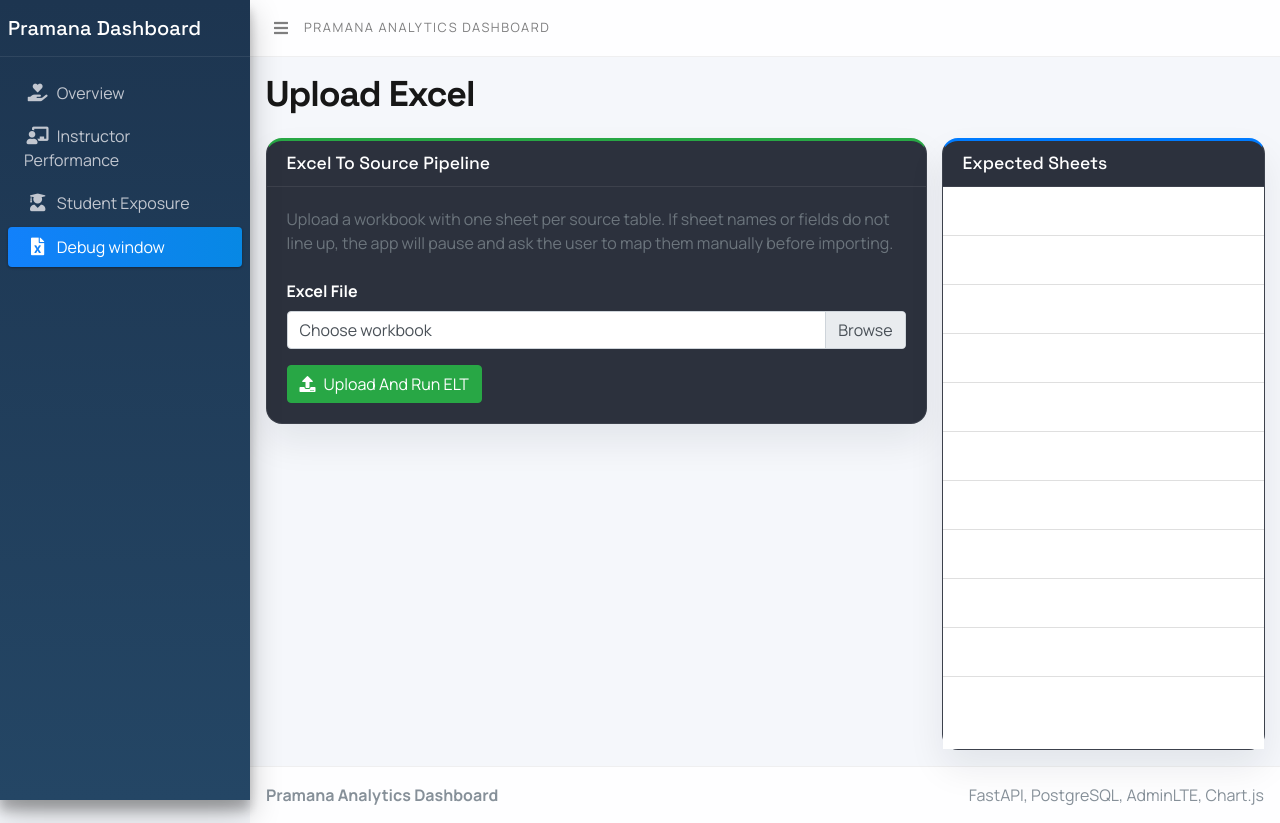
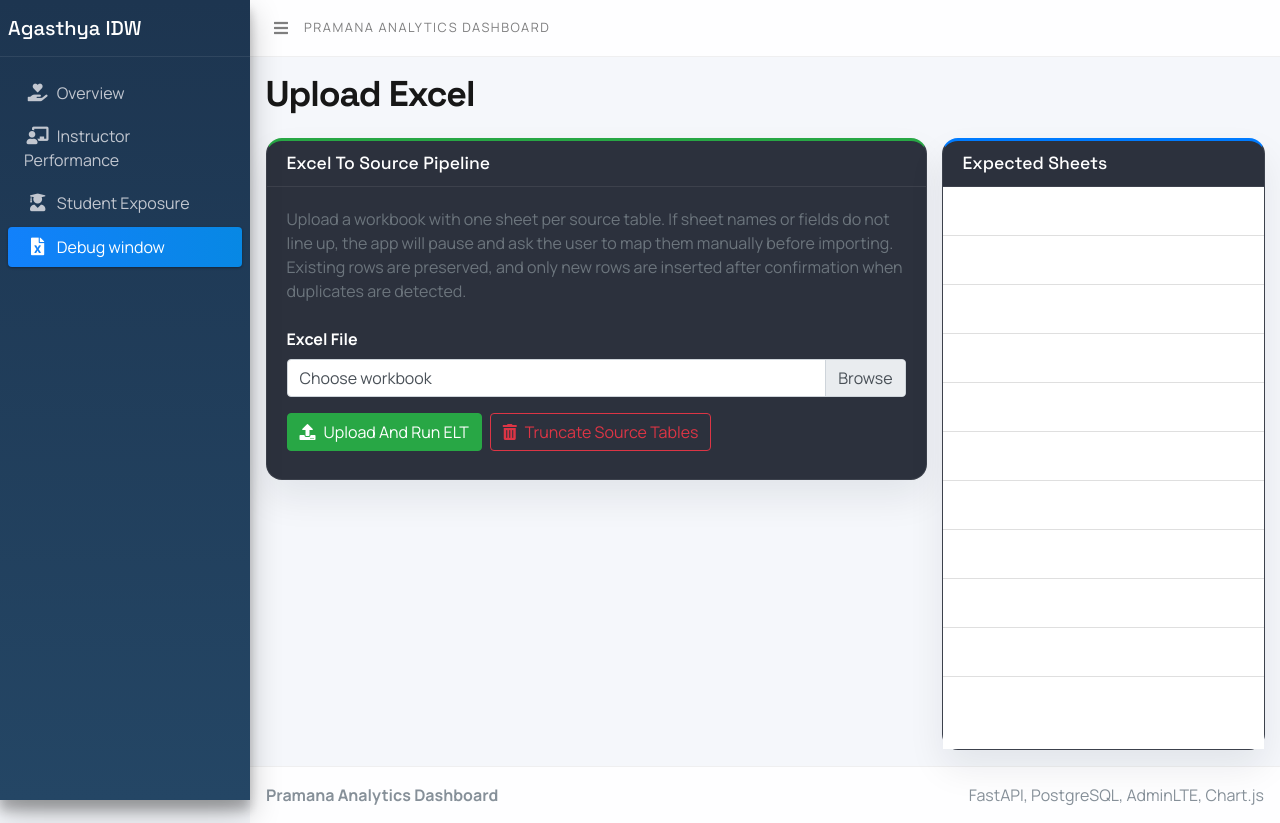
Before and after one commit to Shashwath-K/idw_preview, a FastAPI app: page /upload in a window 1280 px wide. Run offline with FastAPI, Linux system fonts and the light colour scheme; data that the repository does not hold is empty; some libraries are stand-ins or nearby versions.

Commit message:
CI-03: Frontend wrapper layout updated

```diff
--- a/frontend/templates/layout.html
+++ b/frontend/templates/layout.html
@@ -24,7 +24,7 @@
 
     <aside class="main-sidebar sidebar-dark-primary elevation-4">
         <a href="/" class="brand-link">
-            <span class="brand-text font-weight-light">Pramana Dashboard</span>
+            <span class="brand-text font-weight-light">Agasthya IDW</span>
         </a>
         <div class="sidebar">
             <nav class="mt-3">
--- a/frontend/templates/upload.html
+++ b/frontend/templates/upload.html
@@ -10,11 +10,12 @@
             <div class="card-body">
                 <p class="text-muted mb-4">
                     Upload a workbook with one sheet per source table. If sheet names or fields do not line up,
-                    the app will pause and ask the user to map them manually before importing.
+                    the app will pause and ask the user to map them manually before importing. Existing rows are preserved, and only new rows are inserted after confirmation when duplicates are detected.
                 </p>
 
                 <form id="uploadForm" enctype="multipart/form-data">
                     <input id="mappingJson" type="hidden" name="mapping_json" value="">
+                    <input id="confirmInsert" type="hidden" name="confirm_insert" value="false">
                     <div class="form-group">
                         <label for="excelFile">Excel File</label>
                         <div class="custom-file">
@@ -23,9 +24,14 @@
                         </div>
                     </div>
 
-                    <button id="uploadButton" type="submit" class="btn btn-success">
-                        <i class="fas fa-upload mr-2"></i>Upload And Run ELT
-                    </button>
+                    <div class="d-flex flex-wrap gap-2">
+                        <button id="uploadButton" type="submit" class="btn btn-success mr-2 mb-2">
+                            <i class="fas fa-upload mr-2"></i>Upload And Run ELT
+                        </button>
+                        <button id="truncateButton" type="button" class="btn btn-outline-danger mb-2">
+                            <i class="fas fa-trash-alt mr-2"></i>Truncate Source Tables
+                        </button>
+                    </div>
                 </form>
 
                 <div id="uploadAlert" class="alert mt-4 d-none" role="alert"></div>
@@ -57,6 +63,10 @@
                         <dd class="col-sm-8" id="summarySchema">-</dd>
                         <dt class="col-sm-4">Scripts</dt>
                         <dd class="col-sm-8" id="summaryScripts">-</dd>
+                        <dt class="col-sm-4">New Rows</dt>
+                        <dd class="col-sm-8" id="summaryNewRows">-</dd>
+                        <dt class="col-sm-4">Duplicates Skipped</dt>
+                        <dd class="col-sm-8" id="summaryDuplicateRows">-</dd>
                     </dl>
                     <div class="table-responsive mt-3">
                         <table class="table table-sm table-striped mb-0">
@@ -98,7 +108,9 @@
         const input = document.getElementById("excelFile");
         const button = document.getElementById("uploadButton");
         const applyMappingButton = document.getElementById("applyMappingButton");
+        const truncateButton = document.getElementById("truncateButton");
         const mappingJsonInput = document.getElementById("mappingJson");
+        const confirmInsertInput = document.getElementById("confirmInsert");
         const alertBox = document.getElementById("uploadAlert");
         const summary = document.getElementById("uploadSummary");
         const summaryRows = document.getElementById("summaryRows");
@@ -116,14 +128,45 @@
 
         form.addEventListener("submit", async (event) => {
             event.preventDefault();
-            await submitUpload(false);
+            await submitUpload(false, false);
         });
 
         applyMappingButton.addEventListener("click", async () => {
-            await submitUpload(true);
+            await submitUpload(true, false);
         });
 
-        async function submitUpload(includeManualMapping) {
+        truncateButton.addEventListener("click", async () => {
+            const confirmed = window.confirm("This will truncate all managed source tables for debugging and delete their data. Do you want to continue?");
+            if (!confirmed) {
+                return;
+            }
+
+            button.disabled = true;
+            applyMappingButton.disabled = true;
+            truncateButton.disabled = true;
+            showAlert("Truncating managed source tables for debugging...", "warning");
+            summary.classList.add("d-none");
+
+            try {
+                const response = await fetch("/upload/truncate", { method: "POST" });
+                const payload = await response.json();
+                if (!response.ok) {
+                    throw new Error(payload.detail || payload.message || "Truncate failed.");
+                }
+                currentPlan = null;
+                mappingConfigurator.classList.add("d-none");
+                showAlert(payload.message, "success");
+                renderTruncateSummary(payload.details || {});
+            } catch (error) {
+                showAlert(error.message || "Truncate failed.", "danger");
+            } finally {
+                button.disabled = false;
+                applyMappingButton.disabled = false;
+                truncateButton.disabled = false;
+            }
+        });
+
+        async function submitUpload(includeManualMapping, forceInsert) {
             const file = input.files?.[0];
             if (!file) {
                 showAlert("Please choose an Excel file before uploading.", "warning");
@@ -133,14 +176,17 @@
             const data = new FormData();
             data.append("file", file);
             mappingJsonInput.value = includeManualMapping ? JSON.stringify(buildMappingPayload()) : "";
+            confirmInsertInput.value = forceInsert ? "true" : "false";
             if (mappingJsonInput.value) {
                 data.append("mapping_json", mappingJsonInput.value);
             }
+            data.append("confirm_insert", confirmInsertInput.value);
 
             button.disabled = true;
             applyMappingButton.disabled = true;
+            truncateButton.disabled = true;
             button.innerHTML = '<i class="fas fa-spinner fa-spin mr-2"></i>Processing';
-            showAlert("Upload in progress. Source tables are being refreshed and ELT is running.", "info");
+            showAlert("Upload in progress. The workbook is being reviewed for duplicates and new rows before ELT runs.", "info");
             summary.classList.add("d-none");
 
             try {
@@ -157,6 +203,21 @@
                     return;
                 }
 
+                if (response.status === 409 && payload.details?.requires_confirmation) {
+                    const review = payload.details.review || {};
+                    const confirmed = window.confirm(`${payload.message}
+
+${Number(review.duplicate_rows || 0).toLocaleString()} duplicate rows will be skipped. ${Number(review.new_rows || 0).toLocaleString()} new rows will be inserted.
+
+Do you want to continue?`);
+                    if (confirmed) {
+                        await submitUpload(includeManualMapping, true);
+                    } else {
+                        showAlert("Upload cancelled. No database changes were made.", "warning");
+                    }
+                    return;
+                }
+
                 if (!response.ok) {
                     throw new Error(payload.detail || payload.message || "Upload failed.");
                 }
@@ -170,6 +231,7 @@
             } finally {
                 button.disabled = false;
                 applyMappingButton.disabled = false;
+                truncateButton.disabled = false;
                 button.innerHTML = '<i class="fas fa-upload mr-2"></i>Upload And Run ELT';
             }
         }
@@ -355,10 +417,32 @@
             alertBox.classList.remove("d-none");
         }
 
+        function renderTruncateSummary(details) {
+            document.getElementById("summaryFilename").textContent = "Manual truncate";
+            document.getElementById("summarySchema").textContent = details.source_database || "-";
+            document.getElementById("summaryScripts").textContent = "-";
+            document.getElementById("summaryNewRows").textContent = "0";
+            const deletedRows = details.deleted_rows || {};
+            const deletedTotal = Object.values(deletedRows).reduce((sum, value) => sum + Number(value || 0), 0);
+            document.getElementById("summaryDuplicateRows").textContent = deletedTotal.toLocaleString();
+
+            summaryRows.innerHTML = "";
+            Object.entries(deletedRows).forEach(([tableName, rowCount]) => {
+                const tr = document.createElement("tr");
+                tr.innerHTML = `<td>${escapeHtml(tableName)}</td><td class="text-right">${Number(rowCount).toLocaleString()}</td>`;
+                summaryRows.appendChild(tr);
+            });
+
+            mappingConfigurator.classList.add("d-none");
+            summary.classList.remove("d-none");
+        }
+
         function renderSummary(details) {
             document.getElementById("summaryFilename").textContent = details.filename || "-";
             document.getElementById("summarySchema").textContent = details.source_database || "-";
             document.getElementById("summaryScripts").textContent = (details.executed_scripts || []).join(", ") || "-";
+            document.getElementById("summaryNewRows").textContent = Number(details.review?.new_rows || 0).toLocaleString();
+            document.getElementById("summaryDuplicateRows").textContent = Number(details.review?.duplicate_rows || 0).toLocaleString();
 
             summaryRows.innerHTML = "";
             const rows = details.inserted_rows || {};
```
Also changed, not shown: frontend/templates/index.html (+5 -11 lines).
